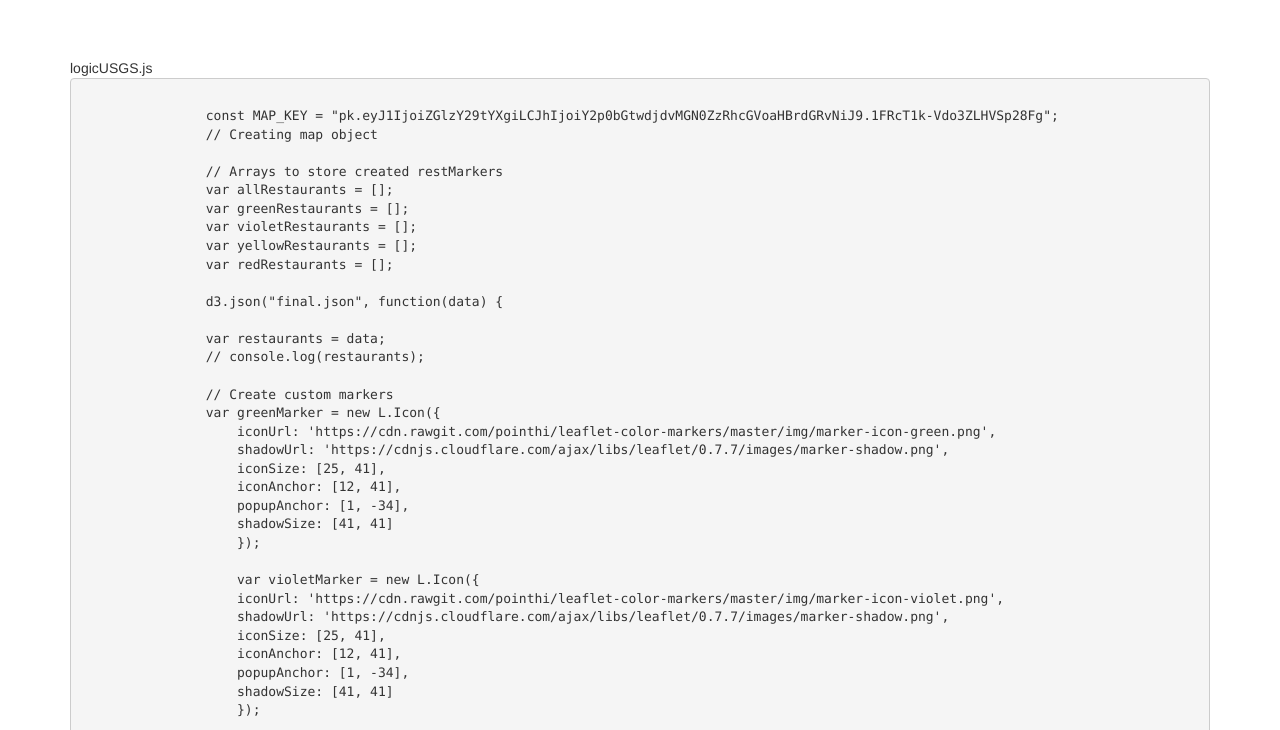
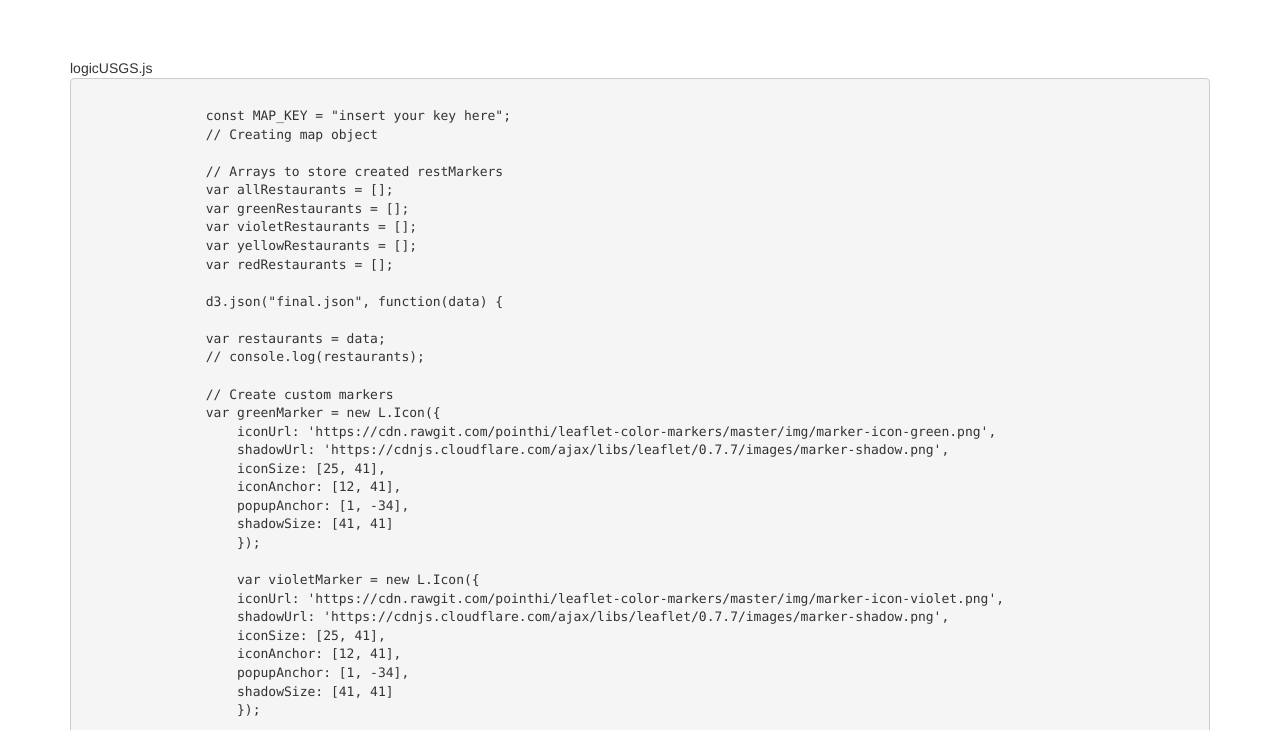
Before and after one commit to discomax/discomax.github.io, a plain HTML site: page restaurants/javascript.html in a window 1280 px wide. Shown: the part 70-800 px from the top of the page. Drawn offline with nearby package versions, Linux system fonts and the light colour scheme.

Commit message:
removed map key

```diff
--- a/restaurants/javascript.html
+++ b/restaurants/javascript.html
@@ -82,7 +82,7 @@
             <figcaption>logicUSGS.js</figcaption>
             <pre>
             <code>
-                const MAP_KEY = "pk.eyJ1IjoiZGlzY29tYXgiLCJhIjoiY2p0bGtwdjdvMGN0ZzRhcGVoaHBrdGRvNiJ9.1FRcT1k-Vdo3ZLHVSp28Fg";
+                const MAP_KEY = "insert your key here";
                 // Creating map object
 
                 // Arrays to store created restMarkers
```
